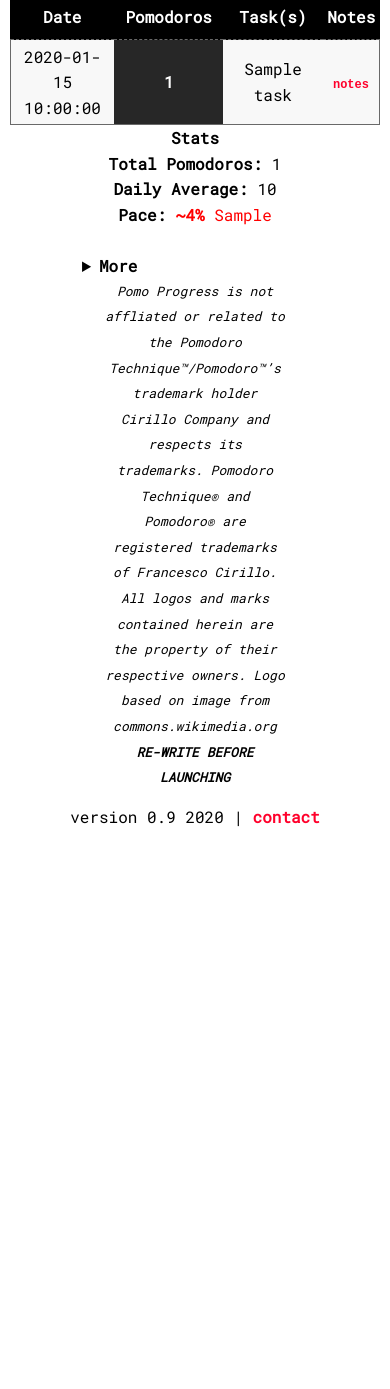
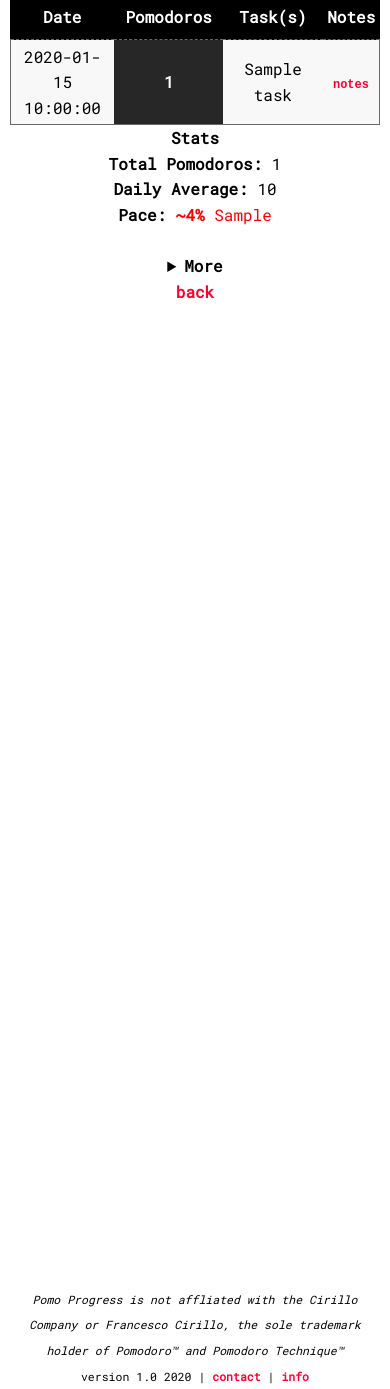
Before and after one commit to mwroberts3/pomodoro-progress, a Flask app: template templates/home.html in a window 390 px wide. Shown: the part 552-1941 px from the top of the page. Before the commit the page ends 1379 px from the top, so only its background shows below. Run offline with Flask 2, Linux system fonts and the light colour scheme; the template is opened without the code that fills it: most values are stand-ins (such as "Sample title", 1, 10 or a date in 2020); some libraries are stand-ins or nearby versions.

Commit message:
finished basic responsiveness for tablet and mobile

```diff
--- a/static/global.css
+++ b/static/global.css
@@ -6,13 +6,12 @@
 }
 
 body {
-    align-content: center;
     margin: auto;
     width: 95%;
     font-family: 'Roboto Mono', monospace;
     font-size: 1em;
     line-height: 1.6em;
-    box-sizing: border-box;
+    min-height: 100vh;
     position: relative;
 }
 
@@ -24,6 +23,10 @@ a {
 
 a:hover {
     color:rgb(255, 102, 46);
+}
+
+p {
+    margin-top: 0;
 }
 
 /* Utilities */
@@ -49,6 +52,14 @@ a:hover {
 
 .load-table input {
     display: block;
+}
+
+.clr {
+    clear: left;
+}
+
+.mobile-link {
+    display: none;
 }
 
 /* Home (table view)*/
@@ -98,6 +109,27 @@ a:hover {
     width: 25%;
     margin-top: 50px;
     text-align: center;
+}
+
+details summary {
+    font-weight: bold;
+    width: 100px;
+    margin: auto;
+    cursor: pointer;
+}
+
+details {
+    width: 100%;
+    cursor: pointer;
+}
+
+.middle::-webkit-scrollbar {
+    width: 15px;
+  }
+
+.middle::-webkit-scrollbar-thumb {
+    background: #d53130;
+    border-radius: 10px;
 }
 
 /* Pomo Table */
@@ -217,24 +288,24 @@ tip-notice {
     font-weight: bold;
 }
 
-textarea {
-    height: 100px;
-    width: 350px;
-  }
-
-details > summary {
-    font-weight: bold;
-    width: 200px;
-    cursor: pointer;
+/* Footer */
+#footer {
+    text-align: center;
+    width: 100%;
+    font-size: 0.72rem;
+    margin: auto;
 }
 
-details {
-    width: 100%;
-    cursor: pointer;
+#footer.load {
+    position: fixed;
+    bottom: -5%;
+    left: 0;
+    right: 0;
 }
 
-.small-text {
-    width: 50%;
-    margin: auto;
-    font-size: small;
+#footer.home {
+    position: absolute;
+    bottom: -12%;
+    left: 0;
+    right: 0;
 }
--- a/static/mobile.css
+++ b/static/mobile.css
@@ -30,3 +30,25 @@
     margin-top: 0;
     text-align: center;
 }
+
+.mobile-link {
+    display: block;
+}
+
+/* width */
+.middle::-webkit-scrollbar {
+    display: none;
+  }
+
+/* Handle */
+.middle::-webkit-scrollbar-thumb {
+    display: none;
+}
+
+/* Footer */
+#footer.home {
+    position: absolute;
+    bottom: -130%;
+    left: 0;
+    right: 0;
+}
--- a/static/tablet.css
+++ b/static/tablet.css
@@ -19,7 +19,8 @@
         max-width: 74%;
         margin-top: 0;
         padding: 10px;
-        overflow-x: auto;
+        max-height: 180vh;
+        overflow: auto;
     }
 
     .right {
@@ -30,3 +31,10 @@
         margin-top: 50px;
         text-align: center;
     }
+
+    #footer.load {
+        position: relative;
+        bottom: 0;
+        left: 0;
+        right: 0;
+    }
--- a/templates/base.html
+++ b/templates/base.html
@@ -22,15 +22,4 @@
     {% block main%}{% endblock %}
 </body>
 
-<footer>
-<center>
-  <div class="footer small-text">
-    <p><em>Pomo Progress is not affliated or related to the Pomodoro Technique™/Pomodoro™’s trademark holder Cirillo Company and respects its trademarks.
-    Pomodoro Technique® and Pomodoro® are registered trademarks of Francesco Cirillo.
-    All logos and marks contained herein are the property of their respective owners. Logo based on image from commons.wikimedia.org
-    <strong>RE-WRITE BEFORE LAUNCHING</strong></em></p>
-  </div>
-<span>version 0.9 2020 | <a href="contact">contact</a></span>
-</center>
-</footer>
 </html>
--- a/templates/firstentry.html
+++ b/templates/firstentry.html
@@ -15,4 +15,9 @@ Please enter first entry:
     <input type="submit">
 </form>
 </center>
+<footer id="footer">
+    <em>Pomo Progress is not affliated with the Cirillo Company or Francesco Cirillo, the sole trademark holder of Pomodoro™ and Pomodoro Technique™</em>
+    <br>
+    version 1.0 2020 | <a href="mailto:mwroberts89@gmail.com">contact</a> | <a href="https://github.com/mwroberts3/pomodoro-progress/blob/master/README.md">info</a>
+</footer>
 {% endblock %}
--- a/templates/home.html
+++ b/templates/home.html
@@ -27,7 +27,7 @@
     </form>
 </center>
     <hr>
-<div class="left">
+<div id="info" class="left">
         <strong><q>{{ session['table_name'] }}</q></strong>
         <br>
         {{ session['start_date'] }}
@@ -48,7 +48,7 @@
         <strong>Days Until Deadline:</strong> {{ session['current_days_until_deadline']}}
         <br>
         <br>
-        <span class="stats-link"><a href="#stats">view stats</a></span>
+        <span class="mobile-link"><a href="#stats">view stats</a></span>
 </div>
 <div class="middle">
     <table>
@@ -135,5 +135,11 @@
             <br>
             <strong>One Day Record:</strong> {{ stats['one_day_high'] }}
     </details>
+    <span class="mobile-link"><a href="#info">back</a></span>
 </div>
+<footer id="footer" class="home">
+    <em>Pomo Progress is not affliated with the Cirillo Company or Francesco Cirillo, the sole trademark holder of Pomodoro™ and Pomodoro Technique™</em>
+    <br>
+  version 1.0 2020 | <a href="mailto:mwroberts89@gmail.com">contact</a> | <a href="https://github.com/mwroberts3/pomodoro-progress/blob/master/README.md">info</a>
+</footer>
 {% endblock %}
```
Also changed, not shown: other parts of static/global.css (+42 -3 lines), templates/journal.html (+6 -1 lines), templates/load.html (+6 -1 lines), README.txt (deleted), app.py (line endings or trailing spaces), pomodoro.db, static/how-to-use-1.jpg.
